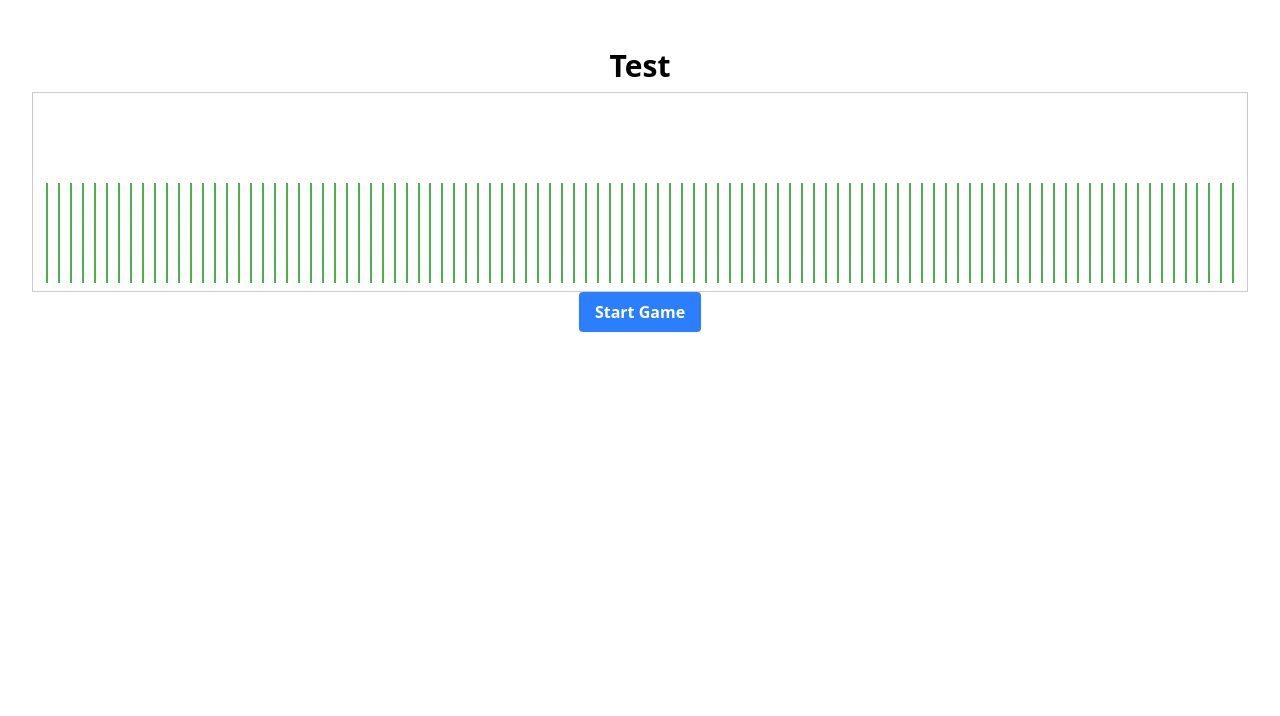
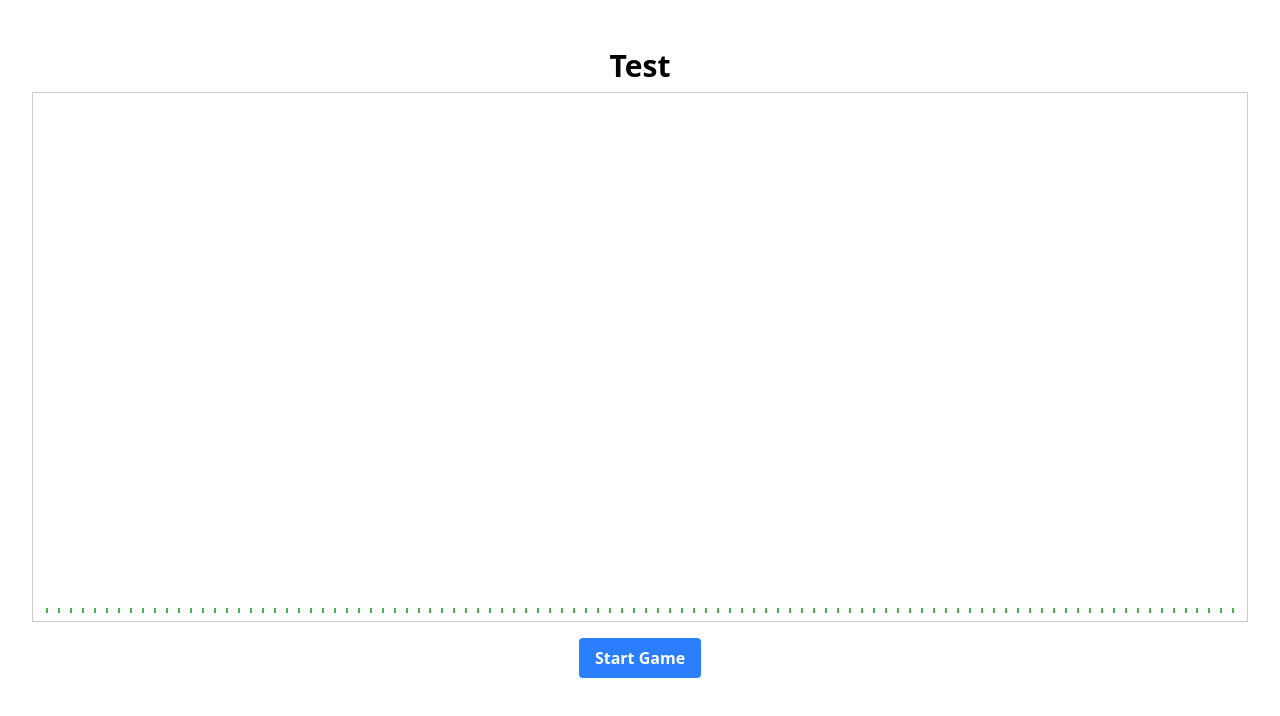
Before and after one commit to lcrespom/winner-game, a React (Vite) app: page / in a window 1280 px wide. Shown: the top 716 px of the page. Built offline with nearby package versions, Linux system fonts and the light colour scheme.

Commit message:
Adjusted graph

```diff
--- a/src/App.tsx
+++ b/src/App.tsx
@@ -3,30 +3,33 @@ import { startGame, stepGame, normalizeGame } from './game-engine/engine'
 import GameGraph from './components/game-graph'
 import { useState } from 'react'
 
-const TURNS_PER_FRAME = 1000
+const TURNS_PER_FRAME = 100
 
 function App() {
-  const [gameState, setGameState] = useState(startGame())
+  const [gameState, setGameState] = useState(() => startGame())
 
   function startSimulation() {
     requestAnimationFrame(gameFrame)
   }
 
   function gameFrame() {
-    let tmpState = gameState
-    for (let i = 0; i < TURNS_PER_FRAME; i++) {
-      tmpState = stepGame(tmpState)
-    }
-    setGameState(normalizeGame(tmpState))
-    requestAnimationFrame(gameFrame)
+    let refresh = true
+    setGameState(state => {
+      if (state.players.length == 1) refresh = false
+      for (let i = 0; i < TURNS_PER_FRAME; i++) {
+        state = stepGame(state)
+      }
+      return state
+    })
+    if (refresh) requestAnimationFrame(gameFrame)
   }
 
   return (
     <>
       <h1>Test</h1>
-      <GameGraph state={gameState} />
+      <GameGraph state={normalizeGame(gameState)} />
       <button onClick={startSimulation}>
-        {gameState.turn == 0 ? 'Start Game' : 'Stop Game (ToDo)'}
+        {gameState.turn == 0 ? 'Start Game' : 'Pause Game'}
       </button>
     </>
   )
--- a/src/components/game-graph.tsx
+++ b/src/components/game-graph.tsx
@@ -10,10 +10,10 @@ interface CoinBarChartProps {
 export const CoinBarChart: React.FC<CoinBarChartProps> = ({
   state,
   width = '100%',
-  height = '200px',
+  height = '530px',
 }) => {
   const { players } = state
-  const maxCoins = Math.max(...players.map(p => p.coins), 1)
+  const maxCoins = players.reduce((coins, player) => coins + player.coins, 0) // Math.max(...players.map(p => p.coins), 1)
 
   return (
     <div
@@ -25,10 +25,11 @@ export const CoinBarChart: React.FC<CoinBarChartProps> = ({
         border: '1px solid #ccc',
         padding: '8px',
         boxSizing: 'border-box',
+        marginBottom: '1em',
       }}
     >
       {players.map(player => {
-        const barHeight = (player.coins / maxCoins) * 100
+        const barHeight = (player.coins / maxCoins) * 500
         return (
           <div
             key={player.id}
```
